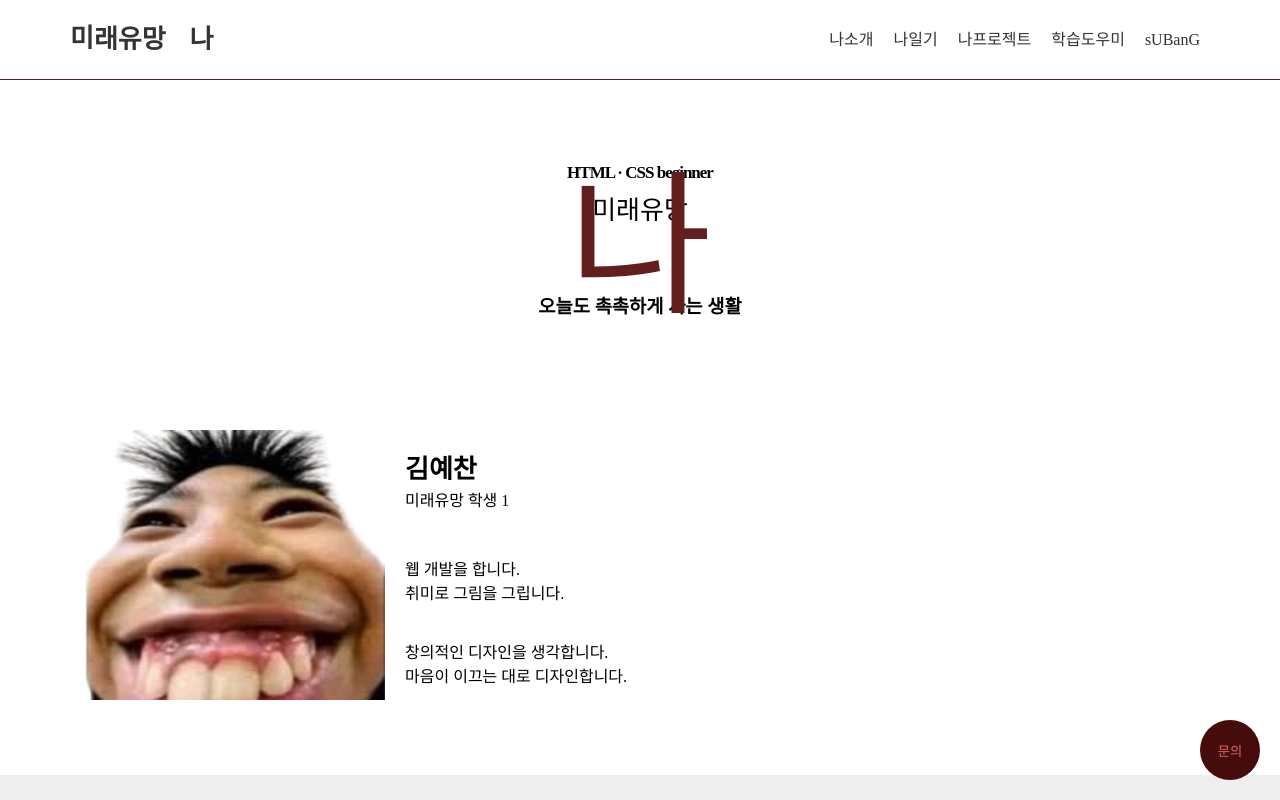
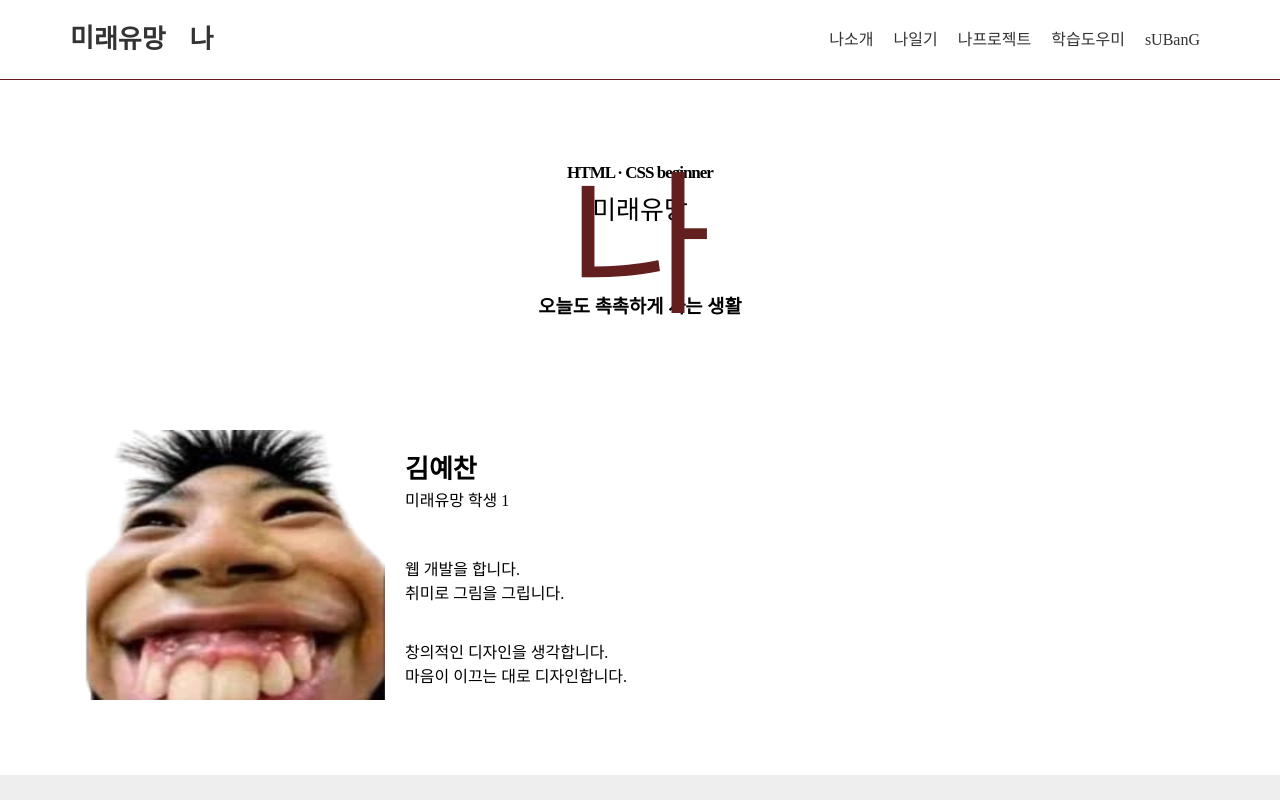
Before and after one commit to mainsubang/-, a plain HTML site: page Ungdex.html in a window 1280 px wide. Shown: the top 800 px of the page. Drawn offline with Linux system fonts and the light colour scheme; a web font is replaced by a local one.

Commit message:
Add files via upload

```diff
--- a/Ungdex.html
+++ b/Ungdex.html
@@ -337,11 +337,11 @@
         <!-- //전체레이아웃박스 -->
 
         <!-- 퀵버튼 -->
-        <div class="quickBtnWrap">
+        <!-- <div class="quickBtnWrap">
             <ul>
                 <a href="index2.html"><li><button>문의</button></li></a>
             </ul>
-        </div>
+        </div> -->
         <!-- //퀵버튼 -->
 
 
```
Also changed, not shown: ohno-main/Ungdex.html (+2 -2 lines).
